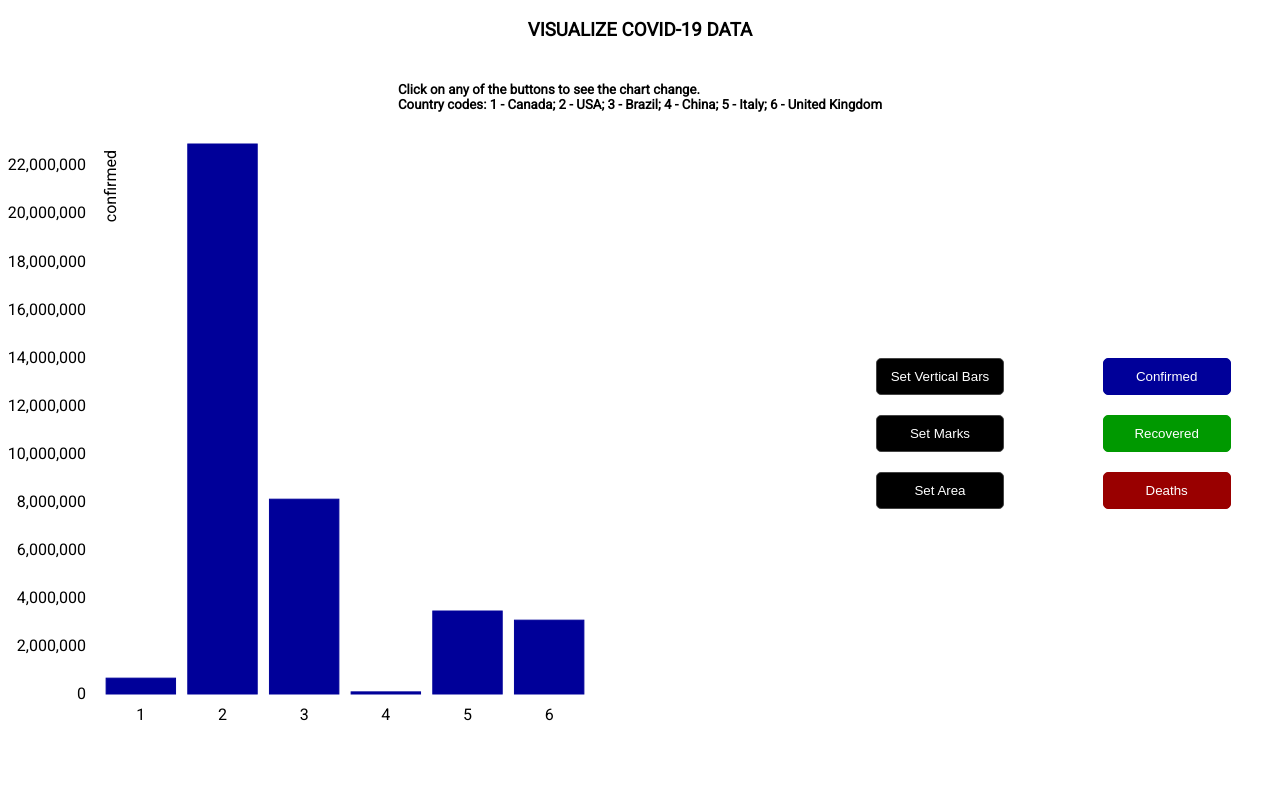
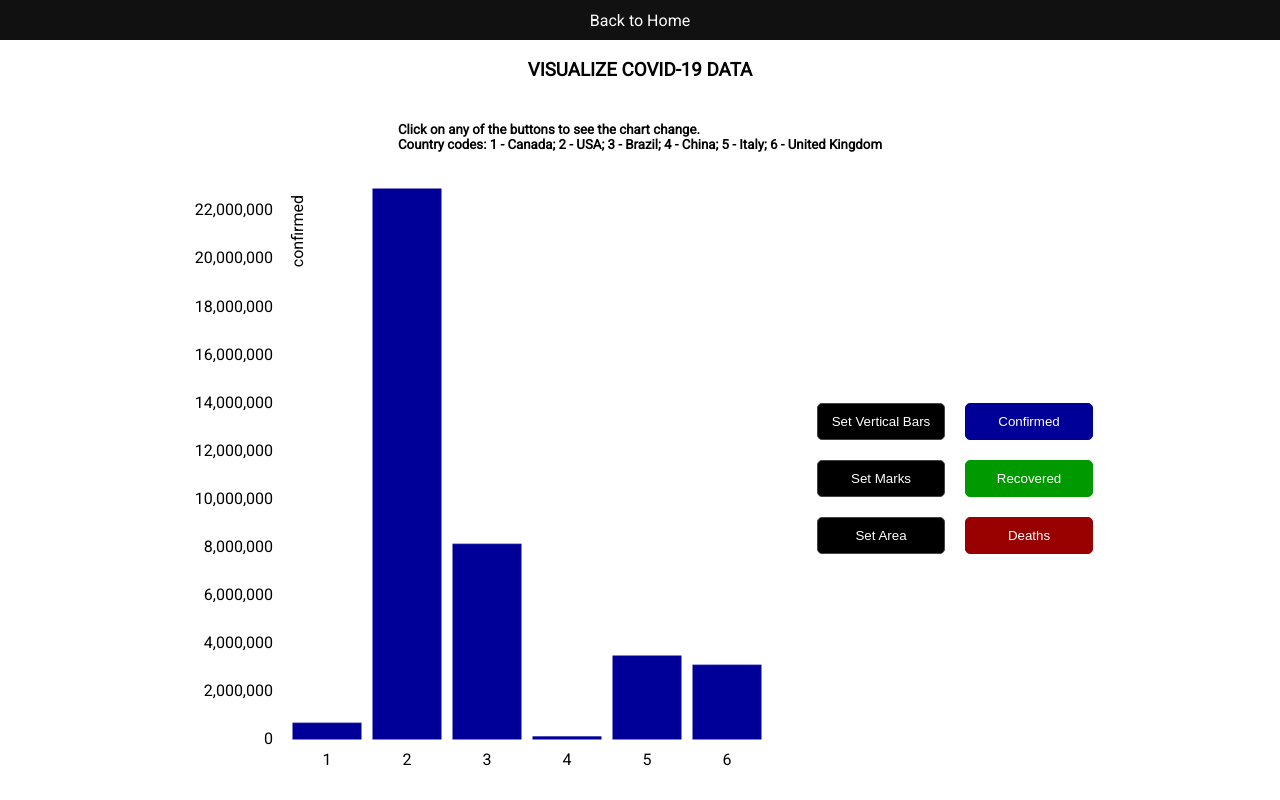
Before and after one commit to JustAn0therDev/open-source-covid-vis, a Next.js app: page /graphs in a window 1280 px wide. Built offline with nearby package versions, Linux system fonts and the light colour scheme.

Commit message:
Adding navbar with back to home link, changing styles and chart color according to metric

```diff
--- a/pages/graphs.js
+++ b/pages/graphs.js
@@ -3,15 +3,20 @@ import { useState } from 'react'
 import styled from 'styled-components'
 import Title from '../src/components/Title/index'
 import Chart from '../src/components/Chart/index'
+import Navbar from '../src/components/Navbar/index'
 import covidDataJson from '../cache/covid_data.json'
 import Subtitle from '../src/components/Subtitle/index'
 
 const { covidData } = covidDataJson
 
 const Div = styled.div`
-  display: grid;
-  grid-template-columns: 2fr 1fr 2fr;
-
+  display: flex;
+  width: 99.9vw;
+  /* grid-template-columns: 2fr 1fr 2fr; */
+  justify-content: center;
+  align-items: center;
+  flex-direction: row;
+  padding: 5px;
 `
 
 const TitleDiv = styled.div`
@@ -25,6 +30,7 @@ const CenteredDiv = styled.div`
   display: grid;
   grid-template-columns: 2fr 2fr;
   align-items: center;
+  margin-left: 30px;
 
   & > div {
     display: flex;
@@ -105,6 +111,7 @@ export default function Graphs({ fontFamilyUrl }) {
       <script type="text/javascript" src="newrelic.js"></script>
     </Head>
 
+      <Navbar></Navbar>
       <TitleDiv>
         <Title>
           VISUALIZE COVID-19 DATA
@@ -120,7 +127,6 @@ export default function Graphs({ fontFamilyUrl }) {
       <Chart chartType={chartType} propData={covidData ? covidData : []} metric={metric}>
 
       </Chart>
-      <div></div>
       <CenteredDiv>
         <div>
           <ChartButton onClick={() => { setChartType('vertical') }}>Set Vertical Bars</ChartButton>
--- a/src/components/Chart/index.js
+++ b/src/components/Chart/index.js
@@ -1,7 +1,11 @@
 import { useEffect, useState } from 'react'
 import { XYPlot, VerticalBarSeries, MarkSeries, XAxis, YAxis, AreaSeries } from 'react-vis'
 
-const chartColor = '#000099', height = 600, width = 600, margin = { left: 100 }
+const height = 600, width = 600, margin = { left: 110 }, metricColors = {
+    'recovered': '#009900',
+    'deaths': '#990000',
+    'confirmed': '#000099'
+}
 
 export default function Chart({ propData, metric, chartType }) {
     let [data, setData] = useState([])
@@ -21,7 +25,7 @@ export default function Chart({ propData, metric, chartType }) {
                 <XYPlot height={height} width={width} margin={margin}>
                     <XAxis tickTotal={data.length} />
                     <YAxis title={metric} />
-                    <VerticalBarSeries data={data} color={chartColor} />
+                    <VerticalBarSeries data={data} color={metricColors[metric]} />
                 </XYPlot>
             )
 
@@ -30,7 +34,7 @@ export default function Chart({ propData, metric, chartType }) {
                 <XYPlot height={height} width={width} margin={margin}>
                     <XAxis tickTotal={data.length} />
                     <YAxis title={metric} />
-                    <AreaSeries data={data} color={chartColor} />
+                    <AreaSeries data={data} color={metricColors[metric]} />
                 </XYPlot>
             )
 
@@ -39,7 +43,7 @@ export default function Chart({ propData, metric, chartType }) {
                 <XYPlot height={height} width={width} margin={margin}>
                     <XAxis tickTotal={data.length} />
                     <YAxis title={metric} />
-                    <MarkSeries data={data} color={chartColor} />
+                    <MarkSeries data={data} color={metricColors[metric]} />
                 </XYPlot>
             )
     }
--- /dev/null
+++ b/src/components/Navbar/index.js
@@ -0,0 +1,28 @@
+import styled from 'styled-components'
+
+const Nav = styled.nav`
+    background-color: #111111;
+    min-height: 5vh;
+    display: grid;
+    align-items: center;
+    justify-content: center;
+`
+
+const Link = styled.a`
+    text-decoration: none;
+    color: #FFFFFF;
+    transition: ease 0.2s;
+    &:hover {
+        font-size: 1.2rem;
+        text-decoration: underline;
+    }
+    cursor: pointer;
+`
+
+export default function Navbar() {
+    return (
+        <Nav>
+            <Link href="/">Back to Home</Link>
+        </Nav>
+    )
+}
```
Also changed, not shown: pages/news.js (+9 -2 lines), src/components/HomeHeader/index.js (line endings or trailing spaces), src/components/NewsList/index.js (line endings or trailing spaces).
